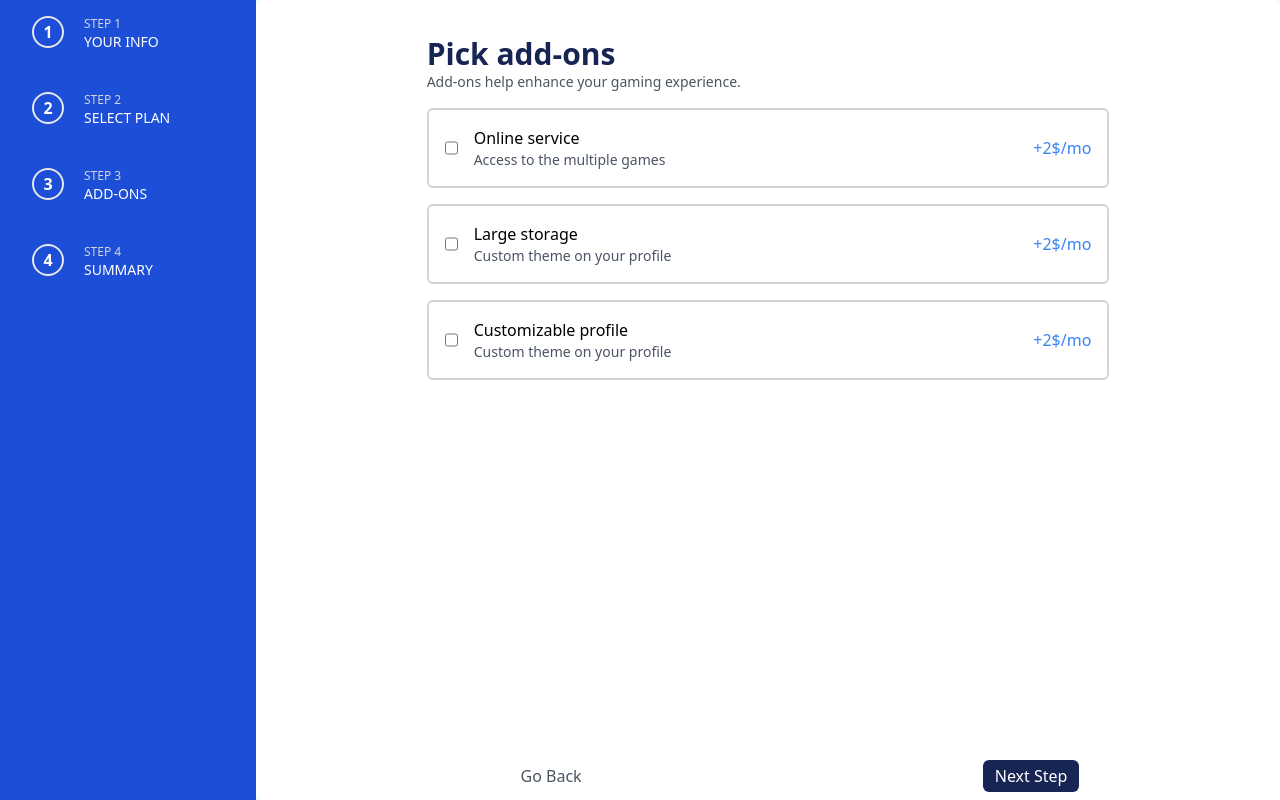
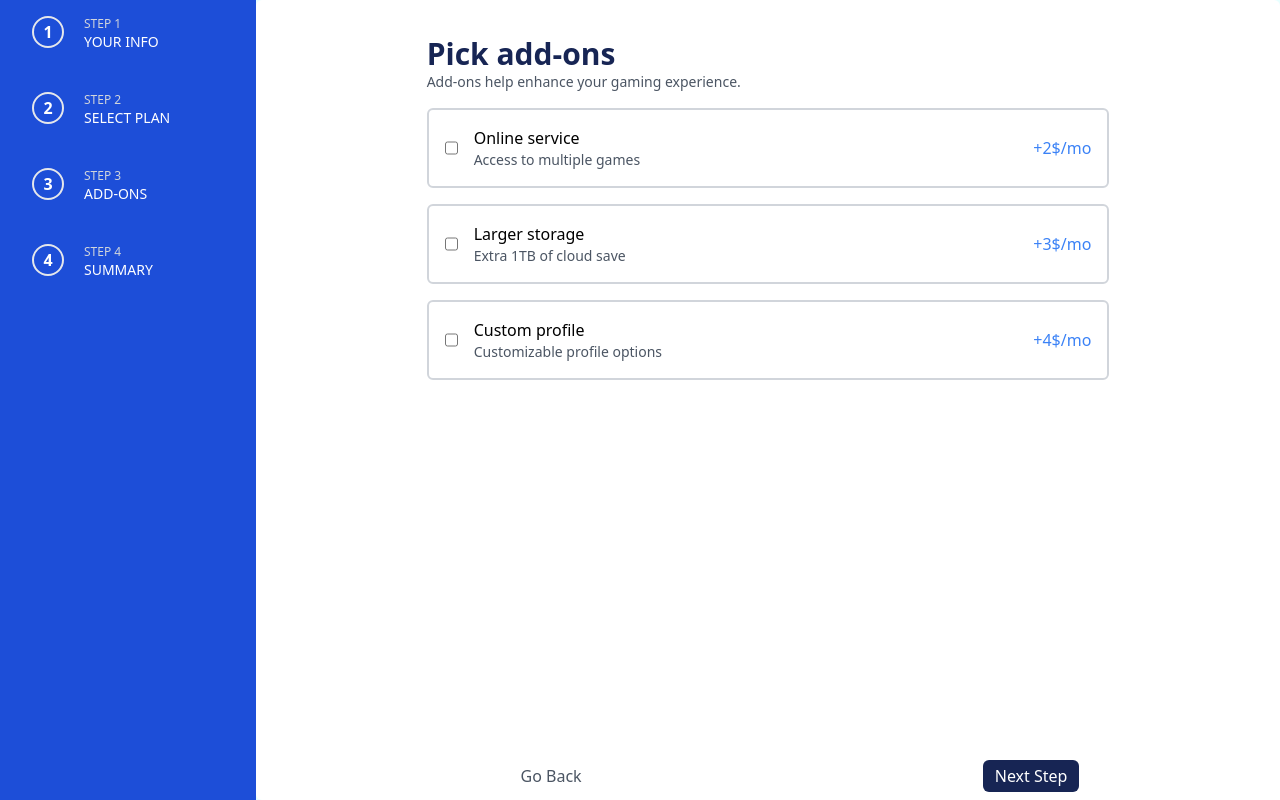
Before and after one commit to yashgupta2000/stepper-assignment, a React (Create React App) app: page /add-ons in a window 1280 px wide. Built offline with nearby package versions, Linux system fonts and the light colour scheme.

Commit message:
redux store setup

```diff
--- a/src/App.js
+++ b/src/App.js
@@ -4,20 +4,27 @@ import PersonalInfo from './components/PersonalInfo';
 import SelectPlan from './components/SelectPlan';
 import Summary from './components/Summary';
 import Wrapper from './pages/Wrapper';
-import { RouterProvider, createBrowserRouter} from 'react-router-dom';
+import { RouterProvider, createBrowserRouter } from 'react-router-dom';
+import { Provider } from 'react-redux';
+import appStore from './utils/appStore';
+
 
 function App() {
 
-  const appRouter = createBrowserRouter([{path:'/', element:<Wrapper/>, children:[
-    {index:true, element:<PersonalInfo/>},
-    {path:'select-plan', element:<SelectPlan/>},
-    {path:'add-ons', element:<AddOns/>},
-    {path:'summary', element:<Summary/>}
-  ]}])
+  const appRouter = createBrowserRouter([{
+    path: '/', element: <Wrapper />, children: [
+      { index: true, element: <PersonalInfo /> },
+      { path: 'select-plan', element: <SelectPlan /> },
+      { path: 'add-ons', element: <AddOns /> },
+      { path: 'summary', element: <Summary /> }
+    ]
+  }])
   return (
-    <div className="App">
-      <RouterProvider router={appRouter} />
-    </div>
+    <Provider store={appStore}>
+      <div className="App">
+        <RouterProvider router={appRouter} />
+      </div>
+    </Provider>
   );
 }
 
--- a/src/components/AddOns.js
+++ b/src/components/AddOns.js
@@ -1,58 +1,50 @@
-import React from 'react'
+import React, { useState } from 'react'
 import Heading from './Heading';
 import SubHeading from './SubHeading';
 import Footer from './Footer';
 
 export default function AddOns() {
+
+    const [selectCard, setSelectCard] = useState([]);
+    const Datas = [
+        { id: 1, name: 'Online service', description: 'Access to multiple games', price: '+2$/mo' },
+        { id: 2, name: 'Larger storage', description: 'Extra 1TB of cloud save', price: '+3$/mo' },
+        { id: 3, name: 'Custom profile', description: 'Customizable profile options', price: '+4$/mo' },
+    ];
+
+    const handleSelectBox = (id) => {
+
+        setSelectCard((prev) => prev.includes(id) ? prev.filter((items) => id != items) : [...prev, id]) //[1,2,3]=>[1] -
+
+    }
     return (
         <div className='w-full'>
 
             <Heading text="Pick add-ons" />
             <SubHeading text="Add-ons help enhance your gaming experience." />
             <div className='w-full md:w-2/3 lg:w-2/3 lg:px-0 px-4  m-auto flex flex-col items-center'>
-                <div className='flex border-2 w-full border-gray-300 p-4 rounded-md mt-4  hover:bg-gray-100 cursor-pointer hover:border-blue-500'>
+
+                {
+                    Datas?.map((item) => (
+                        <div className={` flex border-2 w-full  p-4 rounded-md mt-4  hover:bg-gray-100 cursor-pointer hover:border-blue-500 ${selectCard.includes(item.id) ? 'border-blue-500' : 'border-gray-300'}`}>
                             <input
                                 type="checkbox"
-                        name="onlineService"
+                                name={item.name}
                                 className="mr-4"
+                                onClick={(e) => handleSelectBox(item.id)}
                             />
                             <div className='text-left flex-grow'>
-                        <p className='font-medium'>Online service</p>
-                        <p className='text-gray-600 text-sm font-medium'>Access to the multiple games</p>
+                                <p className='font-medium'>{item.name}</p>
+                                <p className='text-gray-600 text-sm font-medium'>{item.description}</p>
 
                             </div>
-                    <div className='flex items-center text-blue-500 font-medium' ><p >+2$/mo</p></div>
+                            <div className='flex items-center text-blue-500 font-medium' ><p >{item.price}</p></div>
                         </div>
-
-                <div className='flex border-2 w-full border-gray-300 p-4 rounded-md mt-4  hover:bg-gray-100 cursor-pointer hover:border-blue-500'>
-                    <input
-                        type="checkbox"
-                        name="onlineService"
-                        className="mr-4"
-                    />
-                    <div className='text-left flex-grow'>
-                        <p className='font-medium'>Large storage</p>
-                        <p className='text-gray-600 text-sm font-medium'>Custom theme on your profile</p>
+                    ))
+                }
 
             </div>
-                    <div className='flex items-center text-blue-500 font-medium' ><p >+2$/mo</p></div>
-                </div>
-
-                <div className='flex border-2 w-full border-gray-300 p-4 rounded-md mt-4  hover:bg-gray-100 cursor-pointer hover:border-blue-500'>
-                    <input
-                        type="checkbox"
-                        name="onlineService"
-                        className="mr-4"
-                    />
-                    <div className='text-left flex-grow'>
-                        <p className='font-medium'>Customizable profile</p>
-                        <p className='text-gray-600 text-sm font-medium'>Custom theme on your profile</p>
-
-                    </div>
-                    <div className='flex items-center text-blue-500 font-medium' ><p >+2$/mo</p></div>
-                </div>
-            </div>
-            <Footer formIndex={3}/>
+            <Footer formIndex={3} />
 
         </div>
     )
--- a/src/components/SelectPlan.js
+++ b/src/components/SelectPlan.js
@@ -1,17 +1,21 @@
-import React from 'react';
+import React, { useEffect, useState } from 'react';
 import Heading from './Heading';
 import SubHeading from './SubHeading';
 import Footer from './Footer';
+import { useDispatch } from 'react-redux';
+import { billing, choosePlan } from '../utils/choosePlanSlice';
 
 
 export default function SelectPlan() {
-
+    const [billingCycle, setBillingCycle] = useState('Monthly');
+    const [selectedCard, setSelectedCard] = useState(null);
     const Datas = [{
         icon: (
             <svg xmlns="http://www.w3.org/2000/svg" width={17} viewBox="0 0 512 512"><path d="M192 104.8c0-9.2-5.8-17.3-13.2-22.8C167.2 73.3 160 61.3 160 48c0-26.5 28.7-48 64-48s64 21.5 64 48c0 13.3-7.2 25.3-18.8 34c-7.4 5.5-13.2 13.6-13.2 22.8c0 12.8 10.4 23.2 23.2 23.2l56.8 0c26.5 0 48 21.5 48 48l0 56.8c0 12.8 10.4 23.2 23.2 23.2c9.2 0 17.3-5.8 22.8-13.2c8.7-11.6 20.7-18.8 34-18.8c26.5 0 48 28.7 48 64s-21.5 64-48 64c-13.3 0-25.3-7.2-34-18.8c-5.5-7.4-13.6-13.2-22.8-13.2c-12.8 0-23.2 10.4-23.2 23.2L384 464c0 26.5-21.5 48-48 48l-56.8 0c-12.8 0-23.2-10.4-23.2-23.2c0-9.2 5.8-17.3 13.2-22.8c11.6-8.7 18.8-20.7 18.8-34c0-26.5-28.7-48-64-48s-64 21.5-64 48c0 13.3 7.2 25.3 18.8 34c7.4 5.5 13.2 13.6 13.2 22.8c0 12.8-10.4 23.2-23.2 23.2L48 512c-26.5 0-48-21.5-48-48L0 343.2C0 330.4 10.4 320 23.2 320c9.2 0 17.3 5.8 22.8 13.2C54.7 344.8 66.7 352 80 352c26.5 0 48-28.7 48-64s-21.5-64-48-64c-13.3 0-25.3 7.2-34 18.8C40.5 250.2 32.4 256 23.2 256C10.4 256 0 245.6 0 232.8L0 176c0-26.5 21.5-48 48-48l120.8 0c12.8 0 23.2-10.4 23.2-23.2z" fill='white' /></svg>
         ),
         name: 'Arcade',
         price: '$9 m/o',
+        index: 0,
         bgColor: "bg-orange-400"
     },
     {
@@ -20,6 +24,7 @@ export default function SelectPlan() {
         ),
         name: 'Advanced',
         price: '$12 m/o',
+        index: 1,
         bgColor: "bg-pink-400"
     },
     {
@@ -28,9 +33,28 @@ export default function SelectPlan() {
         ),
         name: 'Pro',
         price: '$15 m/o',
+        index: 2,
         bgColor: "bg-blue-500"
     },
     ]
+
+    const dispatch = useDispatch();
+
+    useEffect(() => {
+        dispatch(billing('Monthly'))
+    }, [dispatch])
+
+    const handleSelectPlan = (item) => {
+        setSelectedCard(item.index);
+        dispatch(choosePlan(item));
+
+    }
+    const toggleBilling = () => {
+        const newCycle = billingCycle === 'Monthly' ? 'Yearly' : 'Monthly';
+        console.log(newCycle);
+        setBillingCycle(newCycle);
+        dispatch(billing(newCycle));
+    }
     return (
         <div className='flex flex-col h-screen'>
             <div className='flex-grow overflow-y-auto p-4'>
@@ -41,11 +65,11 @@ export default function SelectPlan() {
 
                     {
                         Datas?.map((item) => (
-                            <div className="border-2 rounded-md border-gray-300 w-full md:w-3/12 py-5 hover:border-blue-500 hover:bg-gray-100 cursor-pointer ">
+                            <div onClick={() => handleSelectPlan(item)} className={` rounded-md border-2 w-full md:w-3/12 py-5 cursor-pointer ${selectedCard === item.index ? 'border-blue-500 bg-gray-100' : 'border-gray-300 hover:border-blue-500 hover:bg-gray-100'}`}>
                                 <div className="flex flex-col px-4">
                                     <div className="flex  md:flex-col">
                                         <div
-                                            className={` ${item.bgColor} p-2 rounded-full flex justify-center items-center w-12 h-12`}
+                                            className={` ${item.bgColor} p-2 rounded-full flex justify-center items-center w-12 h-12 `}
                                         >
                                             {item.icon}
                                         </div>
@@ -63,7 +87,10 @@ export default function SelectPlan() {
                 </div>
                 <div className='flex w-2/3 justify-center gap-4 m-auto rounded-md p-3 bg-gray-100   mt-6'>
                     <p className='font-medium'>Monthly</p>
-                    <svg xmlns="http://www.w3.org/2000/svg" width={30} viewBox="0 0 576 512"><path d="M192 64C86 64 0 150 0 256S86 448 192 448l192 0c106 0 192-86 192-192s-86-192-192-192L192 64zm192 96a96 96 0 1 1 0 192 96 96 0 1 1 0-192z" /></svg>
+                    {billingCycle === 'Monthly' ?
+                        <svg onClick={toggleBilling} xmlns="http://www.w3.org/2000/svg" width={30} viewBox="0 0 576 512"><path d="M384 128c70.7 0 128 57.3 128 128s-57.3 128-128 128l-192 0c-70.7 0-128-57.3-128-128s57.3-128 128-128l192 0zM576 256c0-106-86-192-192-192L192 64C86 64 0 150 0 256S86 448 192 448l192 0c106 0 192-86 192-192zM192 352a96 96 0 1 0 0-192 96 96 0 1 0 0 192z" /></svg>
+                        : <svg onClick={toggleBilling} xmlns="http://www.w3.org/2000/svg" width={30} viewBox="0 0 576 512"><path d="M192 64C86 64 0 150 0 256S86 448 192 448l192 0c106 0 192-86 192-192s-86-192-192-192L192 64zm192 96a96 96 0 1 1 0 192 96 96 0 1 1 0-192z" /></svg>
+                    }
                     <p>Yearly</p>
                 </div>
             </div>
--- a/src/components/Summary.js
+++ b/src/components/Summary.js
@@ -2,8 +2,16 @@ import React from 'react';
 import Heading from './Heading';
 import SubHeading from './SubHeading';
 import Footer from './Footer';
+import { useSelector } from 'react-redux';
 
 export default function Summary() {
+
+
+    const selectedPlan = useSelector((store)=>store.selectPlan.plan);
+    const selectedBilling = useSelector((store)=>store.selectPlan.billing);
+    console.log(selectedPlan);
+    console.log(selectedBilling);
+
     return (
         <div>
             <Heading text="Finishing up" />
--- a/src/utils/appStore.js
+++ b/src/utils/appStore.js
@@ -0,0 +1,11 @@
+import { configureStore } from '@reduxjs/toolkit'
+import choosePlanReducer from './choosePlanSlice'
+
+
+const appStore = configureStore({
+reducer:{
+    selectPlan: choosePlanReducer,
+}
+});
+
+export default appStore
--- /dev/null
+++ b/src/utils/choosePlanSlice.js
@@ -0,0 +1,20 @@
+import { createSlice } from "@reduxjs/toolkit";
+
+const choosePlanSlice = createSlice({
+    name: 'selectPlan',
+    initialState: {
+        plan: null,
+        billing: null
+    },
+    reducers: {
+        choosePlan: (state, action) => {
+            //mutating state here
+            state.plan = action.payload;
+        },
+        billing: (state, action) => {
+            state.billing = action.payload;
+        }
+    }
+})
+export const {choosePlan,billing} = choosePlanSlice.actions;
+export default choosePlanSlice.reducer;
```
Lines whose indentation alone changed are shown as unchanged.
